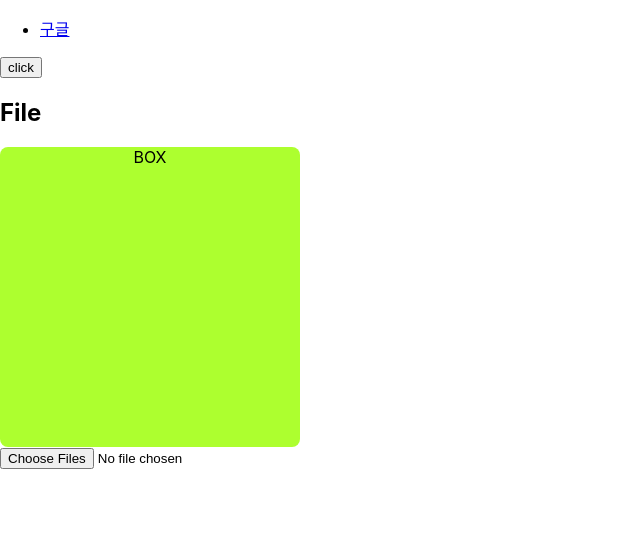
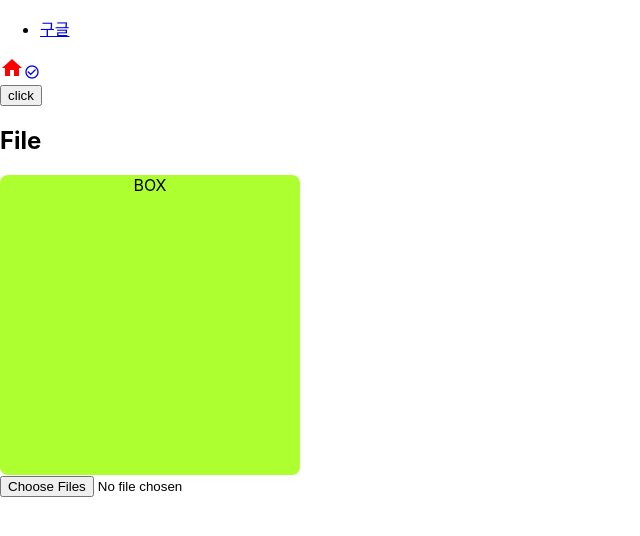
Before and after one commit to TaeJuneJoung/StudyReact, a React (Create React App) app in the folder practice/do-it-react-app/do-it-app/: page / in a window 1280 px wide. Shown: the top 536 px of the page, without its empty margins (0-640 px from the left). Built offline with nearby package versions, Linux system fonts and the light colour scheme.

Commit message:
:memo:CSS

```diff
--- a/practice/do-it-react-app/do-it-app/package.json
+++ b/practice/do-it-react-app/do-it-app/package.json
@@ -3,6 +3,7 @@
   "version": "0.1.0",
   "private": true,
   "dependencies": {
+    "@fontsource/material-icons": "^5.0.18",
     "@testing-library/jest-dom": "^5.17.0",
     "@testing-library/react": "^13.4.0",
     "@testing-library/user-event": "^13.5.0",
@@ -44,6 +45,9 @@
   },
   "devDependencies": {
     "@types/chance": "^1.1.6",
-    "@types/luxon": "^3.4.2"
+    "@types/luxon": "^3.4.2",
+    "autoprefixer": "^10.4.19",
+    "postcss": "^8.4.38",
+    "tailwindcss": "^3.4.3"
   }
 }
--- /dev/null
+++ b/practice/do-it-react-app/do-it-app/postcss.config.js
@@ -0,0 +1,6 @@
+module.exports = {
+  plugins: {
+    tailwindcss: {},
+    autoprefixer: {},
+  },
+}
--- /dev/null
+++ b/practice/do-it-react-app/do-it-app/src/components/IconComponent.tsx
@@ -0,0 +1,17 @@
+import '@fontsource/material-icons'
+import {DetailedHTMLProps, FC, HTMLAttributes} from 'react'
+
+type ReactSpanProps = DetailedHTMLProps<HTMLAttributes<HTMLSpanElement>, HTMLSpanElement>
+
+export type IconProps = ReactSpanProps & {
+  name: string
+}
+
+export const Icon: FC<IconProps> = ({name, className: _className, ...props}) => {
+  const className = ['material-icons', _className].join(' ')
+  return (
+    <span className={className} {...props}>
+      {name}
+    </span>
+  )
+}
--- /dev/null
+++ b/practice/do-it-react-app/do-it-app/src/pages/StopPropagation.module.css
@@ -0,0 +1,19 @@
+span {
+  font-family: 'Material Icons', sans-serif;
+}
+
+.textRed {
+  color: red;
+}
+
+.textBlue {
+  color: blue;
+}
+
+.fontSize16 {
+  font-size: 16px;
+}
+
+.fontSize24 {
+  font-size: 24px;
+}
--- a/practice/do-it-react-app/do-it-app/src/pages/StopPropagation.tsx
+++ b/practice/do-it-react-app/do-it-app/src/pages/StopPropagation.tsx
@@ -1,4 +1,7 @@
 import {SyntheticEvent} from 'react'
+import {Icon} from '../components/IconComponent'
+
+import classes from './StopPropagation.module.css'
 
 export default function StopPropagation() {
   const onDivClick = (e: SyntheticEvent) => console.log('click event div')
@@ -8,8 +11,15 @@ export default function StopPropagation() {
   }
 
   return (
-    <div onClick={onDivClick}>
-      <button onClick={onButtonClick}>click</button>
-    </div>
+    <>
+      <Icon name="home" className={`${classes.textRed} ${classes.fontSize24}`} />
+      <Icon
+        name="check_circle_outline"
+        className={`${classes.textBlue} ${classes.fontSize16}`}
+      />
+      <div onClick={onDivClick}>
+        <button onClick={onButtonClick}>click</button>
+      </div>
+    </>
   )
 }
```
Also changed, not shown: practice/do-it-react-app/do-it-app/tailwind.config.js (added, +8 -0 lines), 1 other file (tests, documents, lock files or other folders).
